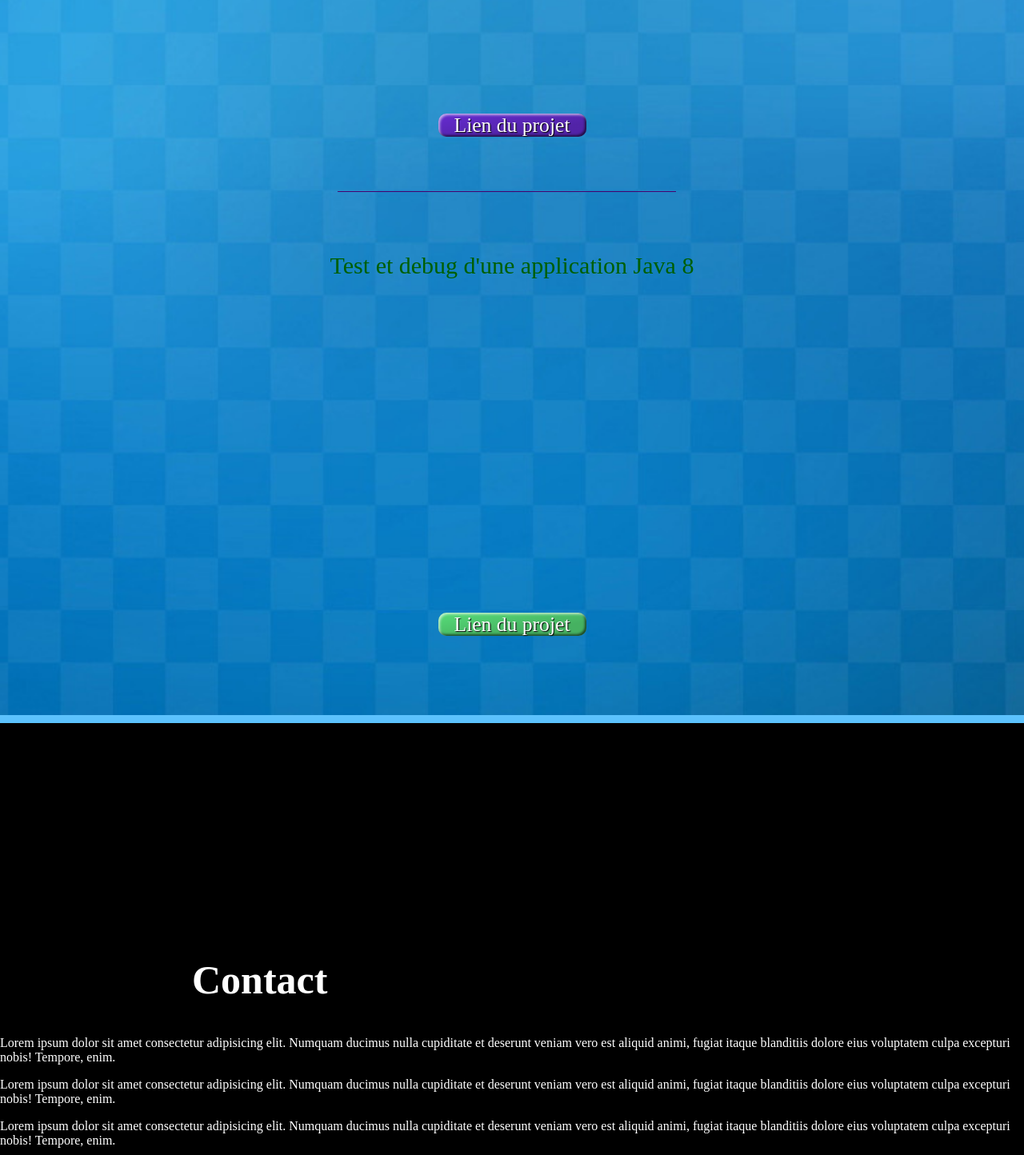
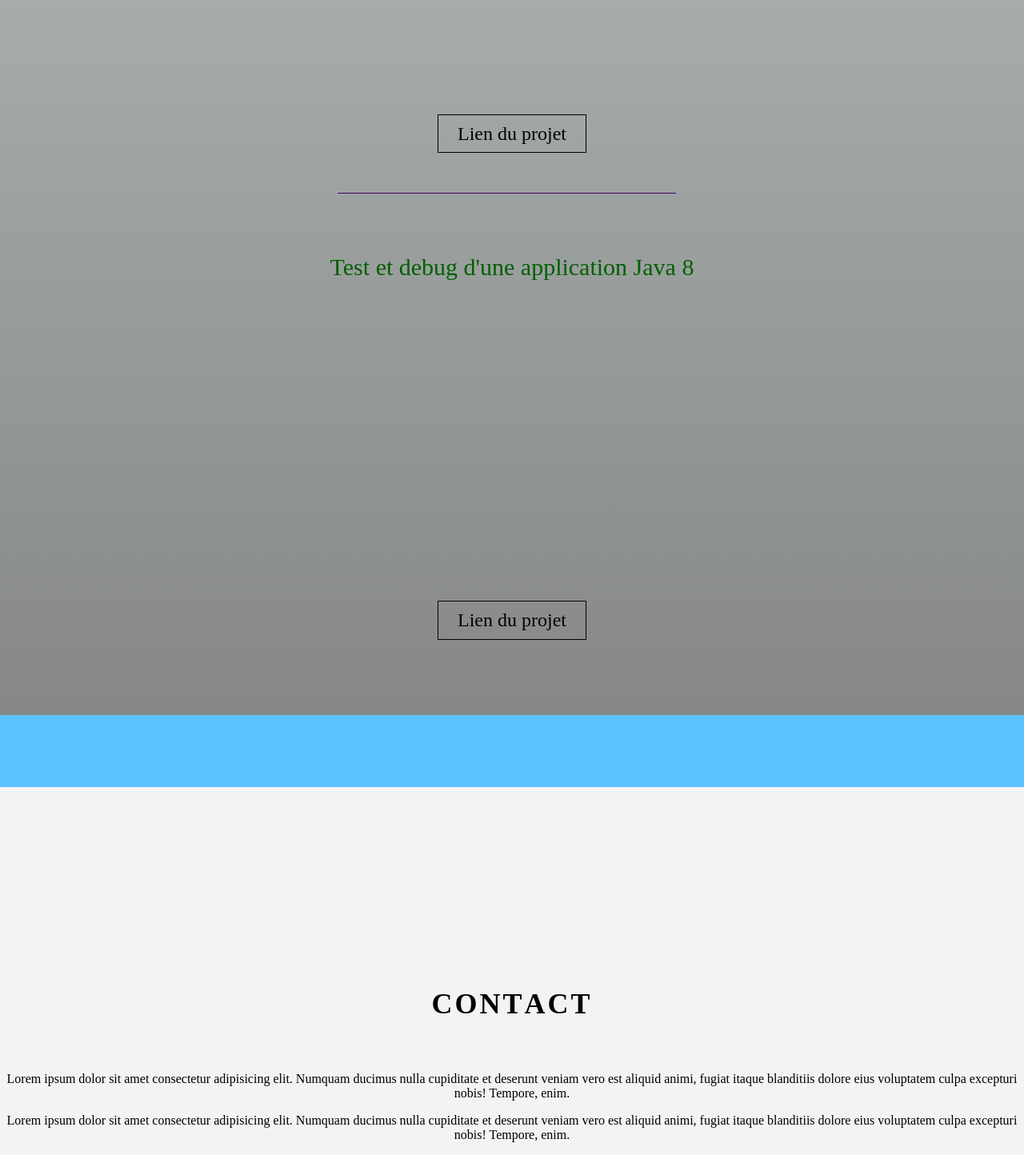
Before and after one commit to Silverawz/Portfolio, an Angular app: page / in a window 1280 px wide. Shown: the part 3540-4984 px from the top of the page at 80% size. Built offline with nearby package versions, Linux system fonts and the light colour scheme; a web font is replaced by a local one.

Commit message:
finalizing the projects section

```diff
--- a/src/app/app.component.css
+++ b/src/app/app.component.css
@@ -20,20 +20,125 @@
 
 
 #contact{
-
-}
-
-#contact > h1{
-  color:white;
-}
-
-#contact > p{
-  color:white;
-}
-
-
-
-
+  margin-top:0;
+  text-align: center;
+  background: #f3f3f3;
+}
+
+#contact > h4{
+  margin-top:250px;
+  color:rgb(0, 0, 0);
+  text-transform: uppercase;
+  font-size:36px;
+  letter-spacing: 3px;
+  display: inline-block;
+}
+
+#contact > h4 > span{
+  text-shadow: 0.5px 0.5px 0.5px rgb(255, 255, 255);
+  display: inline-block;
+}
+
+h4 > span.animation_span:nth-child(1){
+  animation: animateLetter1 1.4s ease-out;
+}
+h4 > span.animation_span:nth-child(2){
+  animation: animateLetter2 1.4s ease-out;
+}
+h4 > span.animation_span:nth-child(3){
+  animation: animateLetter3 1.4s ease-out;
+}
+h4 > span.animation_span:nth-child(4){
+  animation: animateLetter4 1.4s ease-out;
+}
+h4 > span.animation_span:nth-child(5){
+  animation: animateLetter5 1.4s ease-out;
+}
+h4 > span.animation_span:nth-child(6){
+  animation: animateLetter6 1.4s ease-out;
+}
+h4 > span.animation_span:nth-child(7){
+  animation: animateLetter7 1.4s ease-out;
+}
+@keyframes animateLetter1 {
+  33% {
+    transform: translate(440px, 50%);
+    color:#000000;
+    text-shadow: 1px 1px 1px rgb(0, 0, 0);
+  }
+  100%{
+    color:#ffffff;
+    transform: translate(0, 0);
+  }
+}
+
+@keyframes animateLetter2 {
+  33% {
+    transform: translate(-240px, -50%);
+    color:#000000;
+    text-shadow: 1px 1px 1px rgb(0, 0, 0);
+  }
+  100%{
+    color:#ffffff;
+    transform: translate(0, 0);
+  }
+}
+
+@keyframes animateLetter3 {
+  33% {
+    transform: translate(0px, -250%);
+    color:#000000;
+    text-shadow: 1px 1px 1px rgb(0, 0, 0);
+  }
+  100%{
+    color:#ffffff;
+    transform: translate(0, 0);
+  }
+}
+@keyframes animateLetter4 {
+  33% {
+    transform: translate(240px, -50%);
+    color:#000000;
+    text-shadow: 1px 1px 1px rgb(0, 0, 0);
+  }
+  100%{
+    color:#ffffff;
+    transform: translate(0, 0);
+  }
+}
+@keyframes animateLetter5 {
+  33% {
+    transform:translateY(175%);
+    color:#000000;
+    text-shadow: 1px 1px 1px rgb(0, 0, 0);
+  }
+  100%{
+    color:#ffffff;
+    transform: translate(0, 0);
+  }
+}
+@keyframes animateLetter6 {
+  33%{
+    transform: translate(360px, -75%);
+    color:#000000;
+    text-shadow: 1px 1px 1px rgb(0, 0, 0);
+  }
+  100%{
+    color:#ffffff;
+    transform: translate(0, 0);
+  }
+}
+@keyframes animateLetter7 {
+  33%{
+    transform: translateY(-150px);
+    color:#000000;
+    text-shadow: 1px 1px 1px rgb(0, 0, 0);
+  }
+  100%{
+    color:#ffffff;
+    transform: translate(0, 0);
+  }
+}
 
 
 
@@ -41,12 +146,16 @@
 
 
 #projects{
-  background: rgb(203,202,202);
+  background: #DADED4;
+  background: linear-gradient(180deg, #cfdfd8 0%, #868788 100%);
+  /*
+  background: linear-gradient(90deg, rgb(197, 197, 197) 0%, rgb(99, 99, 99) 100%);
   background: linear-gradient(45deg, rgba(203,202,202,1) 0%, rgb(160, 160, 160) 100%);
-  background-image: url("../assets/img/background_projects.jpg");
+  background-image: url("../assets/img/test.jpg");
   background-repeat: no-repeat;
   background-position: center;
   background-size: cover;
+  */
   height:2100px;
   box-sizing: border-box;
 }
@@ -110,8 +219,6 @@
   background-size: cover;
   display: block;
   overflow: hidden;
-  border: solid rgb(92, 92, 92);
-  border-width: 0.3px;
   clip-path: polygon(0 14%, 100% 3%, 76% 100%, 0 84%);
   transform:translateX(500%);
   opacity:0;
@@ -141,8 +248,6 @@
   background-size: cover;
   display: block;
   overflow: hidden;
-  border: solid rgb(92, 92, 92);
-  border-width: 0.3px;
   clip-path: polygon(0 0, 100% 17%, 88% 85%, 14% 100%);
   transform:translateX(-500%);
   opacity:0;
@@ -168,8 +273,6 @@
   background-size: cover;
   display: block;
   overflow: hidden;
-  border: solid rgb(92, 92, 92);
-  border-width: 0.3px;
   clip-path: polygon(0 14%, 100% 3%, 76% 100%, 0 84%);
   transform:translateX(500%);
   animation-delay: 1.2s;
@@ -209,6 +312,7 @@
 }
 .description_card_1 > p{
   opacity:0;
+  font-family: 'Quantico','Times New Roman', Times, serif;
 }
 
 .description_card_1.move_animation_p > p:nth-child(1){
@@ -239,7 +343,7 @@
   overflow: hidden;
   margin-top:5%;
   position:relative;
-  font-family: 'Times New Roman', Times, serif;
+  font-family: 'Quantico','Times New Roman', Times, serif;
   font-size:16px;
   text-align: center;
 }
@@ -272,6 +376,7 @@
 }
 .description_card_3 > p{
   opacity:0;
+  font-family: 'Quantico','Times New Roman', Times, serif;
 }
 .description_card_3.move_animation_p > p:nth-child(1){
   animation: 1s slide 2s forwards;
@@ -309,10 +414,80 @@
 }
 
 
+
+.link_github{
+  width: 100%;
+  text-align: center;
+  display: flex;
+  justify-content: center;
+  align-items: center;
+}
+
+.link_github > a{
+  font-size: 1.5rem;
+  padding: 0.6rem 1.5rem;
+  color: rgb(0, 0, 0);
+  /*
+  width:70%;
+  border: 0;
+  padding: 0 20px;
+  font-size: 1.6rem;
+  text-align: center;
+  text-decoration: none;
+  color: #f4f4f4;
+  text-shadow: 1px 1px 1px #000;
+  border-radius: 10px;
+  background-color: #cc3b53;
+  background-image: linear-gradient(to top left,rgba(0,0,0,.2),rgba(0,0,0,.2) 30%,transparent);
+  box-shadow: inset 2px 2px 3px hsl(0deg 0% 100% / 60%), inset -2px -2px 3px rgb(0 0 0 / 60%);
+  */
+}
+
+.btn_card{
+  text-decoration: none;
+  /*
+  border: 1px solid rgb(146, 148, 248);
+  */
+  border: 1px solid rgb(0, 0, 0);
+  position: relative;
+  overflow: hidden;
+}
+
+.btn_card:hover {
+  box-shadow: 1px 1px 25px 10px rgba(146, 148, 248, 0.4);
+  border-color: rgb(78, 140, 255);
+}
+
+.btn_card:before {
+  content: "";
+  position: absolute;
+  top: 0;
+  left: -100%;
+  width: 100%;
+  height: 100%;
+  background: linear-gradient(
+    120deg,
+    transparent,
+    rgb(135, 177, 255),
+    transparent
+  );
+  transition: all 650ms;
+}
+
+.btn_card:hover:before {
+  left: 100%;
+}
+
+.link_github > a:hover{
+  color: rgb(78, 140, 255);
+}
+
+/*
 .link_github_odd, .link_github_even{
   width: 100%;
   text-align: center;
 }
+
 
 
 .link_github_odd > a{
@@ -362,16 +537,17 @@
 
 
 
-.link_github_odd > a:hover{
-  background-color: #573901;
-}
+.link_github_odd > a:hover, .link_github_even > a:hover, #second_odd_link:hover{
+  background-color: #ffffff;
+}*/
+/*
 .link_github_even > a:hover{
   background-color: #2b0121;
 }
 #second_odd_link:hover{
   background-color: #01611e;
 }
-
+*/
 .separator1{
   width:33%;
   margin-left:33%;
--- a/src/app/app.component.html
+++ b/src/app/app.component.html
@@ -177,13 +177,13 @@
     <div class="card_odd">
         <!--<div class="image_card_odd1"></div>-->
         <div class="description_card_1">
-          <p>Un site web comportant des sections "Articles" pour la diffusion d'informations par catégorie sportive.</p>
+          <p>Le site permet aux associations sportives de <strong>diffuser des articles d'informations</strong> pour les membres.</p>
           <p>Une section "Création de compte", "Authentification" et "Accéder à son espace perso", "Créer un article",</p>
-          <p>"Modifier un article", "Desactiver un article" ainsi qu'un forum.</p>
+          <p><strong>Technologies utilisées</strong> : JavaEE, Spring - Angular, Typescript, Html, Css - MySQL</p>
         </div>
         <div class="image_card_odd_1"></div>
     </div>
-    <div class="link_github_odd"><a href="https://github.com/Silverawz/p12_BackEnd" type="button" target="_blank">Lien du projet</a></div>
+    <div class="link_github"><a class="btn_card" href="https://github.com/Silverawz/p12_BackEnd" type="button" target="_blank">Lien du projet</a></div>
 
     <div class="separator1"></div>
 
@@ -196,7 +196,7 @@
           <p>La possibilité pour un utilisateur d'annuler sa réservation en cours ou d'en faire une si aucun livre n'est disponible.</p>
         </div>
     </div>
-    <div class="link_github_even"><a href="https://github.com/Silverawz/p10" type="button" target="_blank">Lien du projet</a></div>
+    <div class="link_github"><a class="btn_card" href="https://github.com/Silverawz/p10" type="button" target="_blank">Lien du projet</a></div>
 
     <div class="separator2"></div>
 
@@ -209,7 +209,7 @@
         </div>
         <div class="image_card_odd_2"></div>
     </div>
-    <div class="link_github_odd"><a href="https://github.com/Silverawz/projet-9" type="button" target="_blank" id="second_odd_link">Lien du projet</a></div>
+    <div class="link_github"><a class="btn_card" href="https://github.com/Silverawz/projet-9" type="button" target="_blank" id="second_odd_link">Lien du projet</a></div>
   </div>
 
 
@@ -235,7 +235,20 @@
 
 <!-- Contact -->
 <section id="contact">
-  <h1>Contact</h1>
+
+<!-- TO DO a virer a la fin -->
+<div class="transition_4"></div>
+<div class="transition_4"></div>
+<div class="transition_4"></div>
+<div class="transition_4"></div>
+<div class="transition_4"></div>
+<div class="transition_4"></div>
+<div class="transition_4"></div>
+<div class="transition_4"></div>
+<!-- TO DO a virer a la fin -->
+
+
+  <h4><span id="span1">C</span><span id="span2">o</span><span id="span3">n</span><span id="span4">t</span><span id="span5">a</span><span id="span6">c</span><span id="span7">t</span></h4>
 
   <p>
   Lorem ipsum dolor sit amet consectetur adipisicing elit. Numquam ducimus nulla cupiditate et deserunt veniam vero est aliquid animi, fugiat itaque blanditiis dolore eius voluptatem culpa excepturi nobis! Tempore, enim.
```
Also changed, not shown: src/app/app.component.ts (+36 -18 lines), src/assets/img/background_projects.jpg (deleted), src/assets/img/github_logo.png (added).
